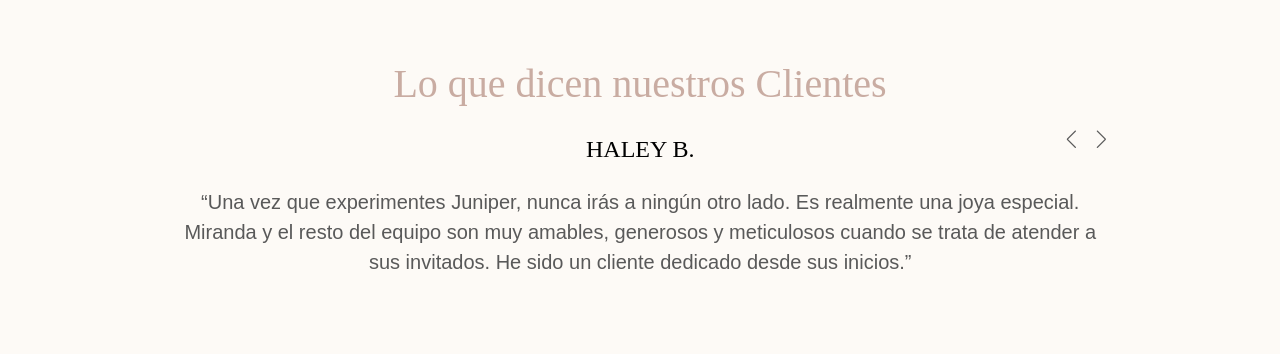
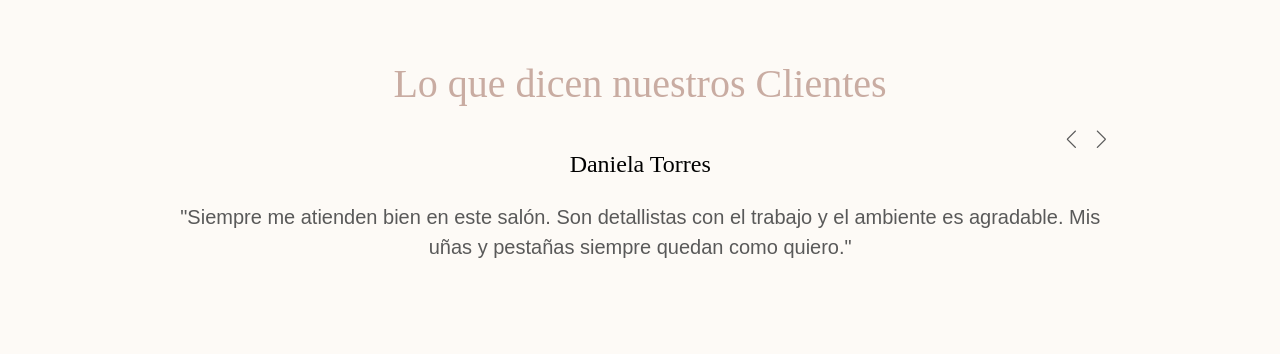
Before and after one commit to SebastianHdzMiranda/Miranda-Beauty, a React (Vite) app: page / in a window 1280 px wide. Shown: the part 1640-1994 px from the top of the page. Built offline with nearby package versions, Linux system fonts and the light colour scheme; a web font is replaced by a local one.

Commit message:
Añadir testimonios y img favicon iOS

```diff
--- a/index.html
+++ b/index.html
@@ -5,7 +5,7 @@
     <link rel="icon" type="image/svg+xml" href="/MirandaBeautyLogo.svg" />
     <link rel="shortcut icon" href="/MirandaBeautyLogo.svg" type="image/svg+xml">
     <meta name="viewport" content="width=device-width, initial-scale=1.0" />
-    <link rel="apple-touch-icon" href="/MirandaBeautyLogo.svg">
+    <link rel="apple-touch-icon" href="/MirandaBeautyLogo.png">
 
 
     <meta name="description" content="Descubre el mejor cuidado para tus uñas y pestañas en Miranda Beauty. Ofrecemos servicios de manicura, pedicura, extensiones de pestañas, cejas y más, con un toque de elegancia y profesionalismo. ¡Visítanos y realza tu belleza natural!">
--- a/src/components/Testimoniales.jsx
+++ b/src/components/Testimoniales.jsx
@@ -21,9 +21,9 @@
               clickable: true,
             },
             loop: true,
-            // autoplay:{
-            //     delay: 3000,
-            // },
+            autoplay:{
+                delay: 5000,
+            },
         });
     }, []);
 
--- a/src/data/index.js
+++ b/src/data/index.js
@@ -19,9 +19,9 @@
 ];
 
 export const testimoniales = [
-    {nombre:'HALEY B.' , testimonio: '“Una vez que experimentes Juniper, nunca irás a ningún otro lado. Es realmente una joya especial. Miranda y el resto del equipo son muy amables, generosos y meticulosos cuando se trata de atender a sus invitados. He sido un cliente dedicado desde sus inicios.”'},
-    {nombre:'DR.KATHY H.' , testimonio: '“Este lugar te hace feliz cuando estás allí. La energía y el amor puesto en el negocio es palpable. Juniper tiene una vibra sólida, sofisticada y divertida”.'},
-    {nombre:'LAUREN G.' , testimonio: '“¡Este es el lugar más sereno de todos! Entras por la puerta a un universo completamente diferente y te sientes inmediatamente tranquilo y seguro, visto y escuchado”.'},
+    {nombre:'Andrea Martínez' , testimonio: '"La primera vez que me puse pestañas aquí, me explicaron todo y fue muy fácil. Quedé contenta con el resultado y desde entonces siempre regreso."'},
+    {nombre:'Daniela Torres' , testimonio: '"Siempre me atienden bien en este salón. Son detallistas con el trabajo y el ambiente es agradable. Mis uñas y pestañas siempre quedan como quiero."'},
+    {nombre:'Paula Delgado' , testimonio: '"Me gusta mucho venir a este salón. Siempre me dejan las uñas bien hechas y las pestañas se ven naturales. El personal es amable y el lugar es cómodo."'},
 ]
 
 export const sociales = [
```
Also changed, not shown: public/MirandaBeautyLogo.png (added).
